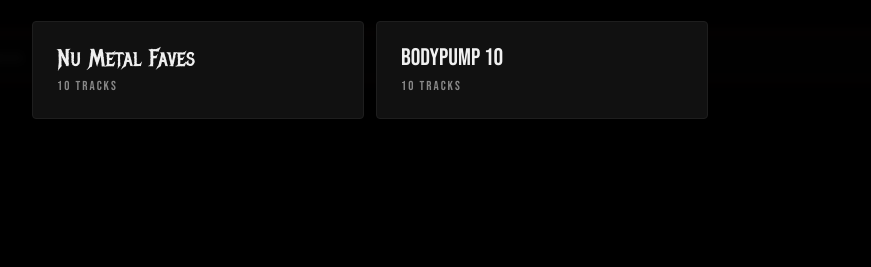
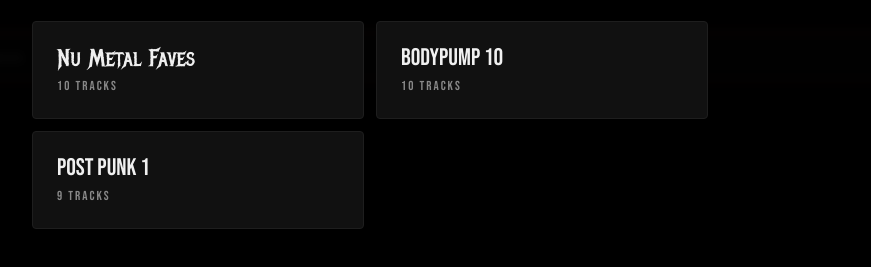
Before and after one commit to lulalong/BodyPump, a plain HTML site: page index.html in a window 1280 px wide. Shown: the part 97-364 px from the top of the page, without its empty margins (270-1141 px from the left). Drawn offline with nearby package versions, Linux system fonts and the light colour scheme.

Commit message:
Update index.html

```diff
--- a/index.html
+++ b/index.html
@@ -918,6 +918,7 @@
 <!-- Routine data files: add a new script tag below for each routine -->
 <script src="routines/nu-metal.js"></script>
 <script src="routines/bodypump-10.js"></script>
+<script src="routines/Bodypump11.js"></script>
 
 <!-- Routine Menu -->
 <div id="routine-menu">
```
